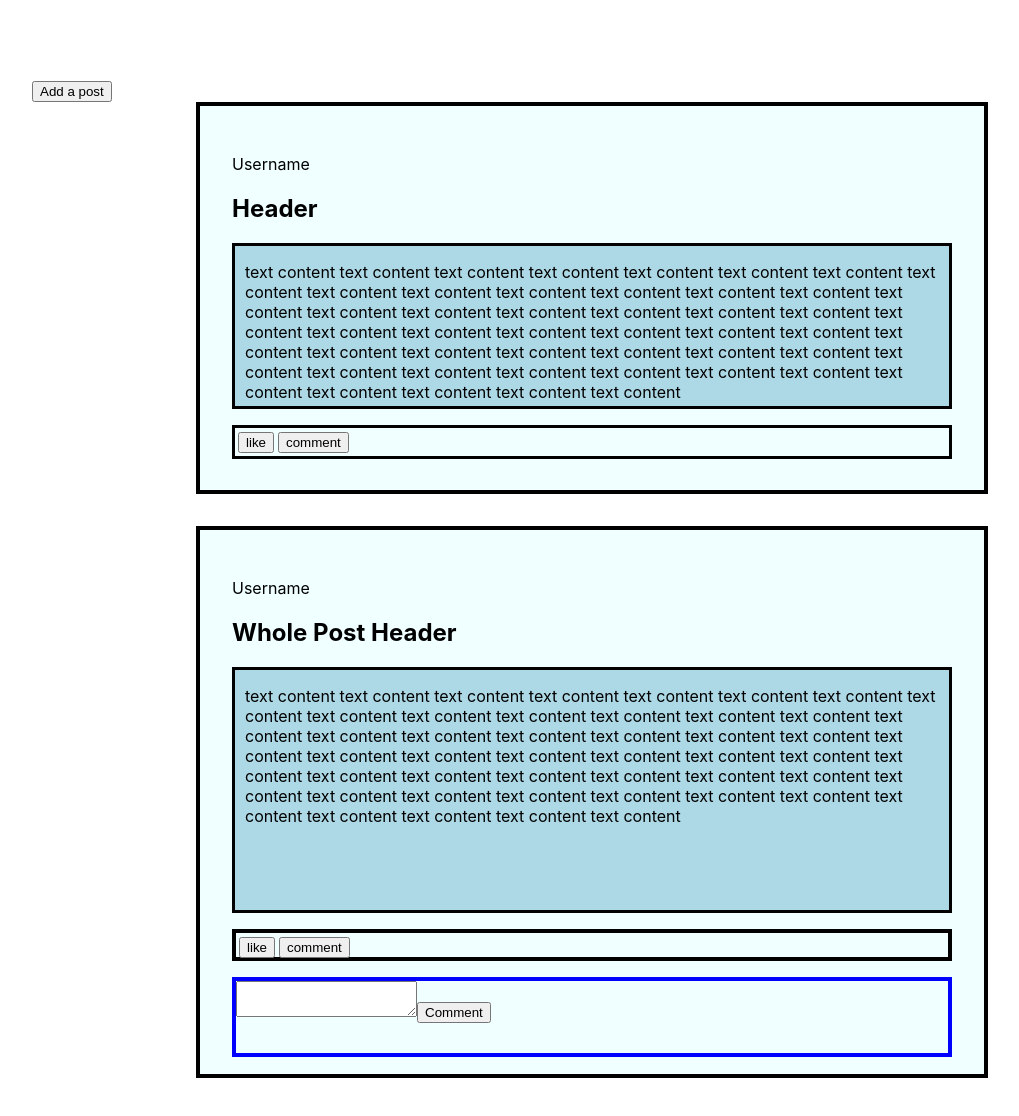
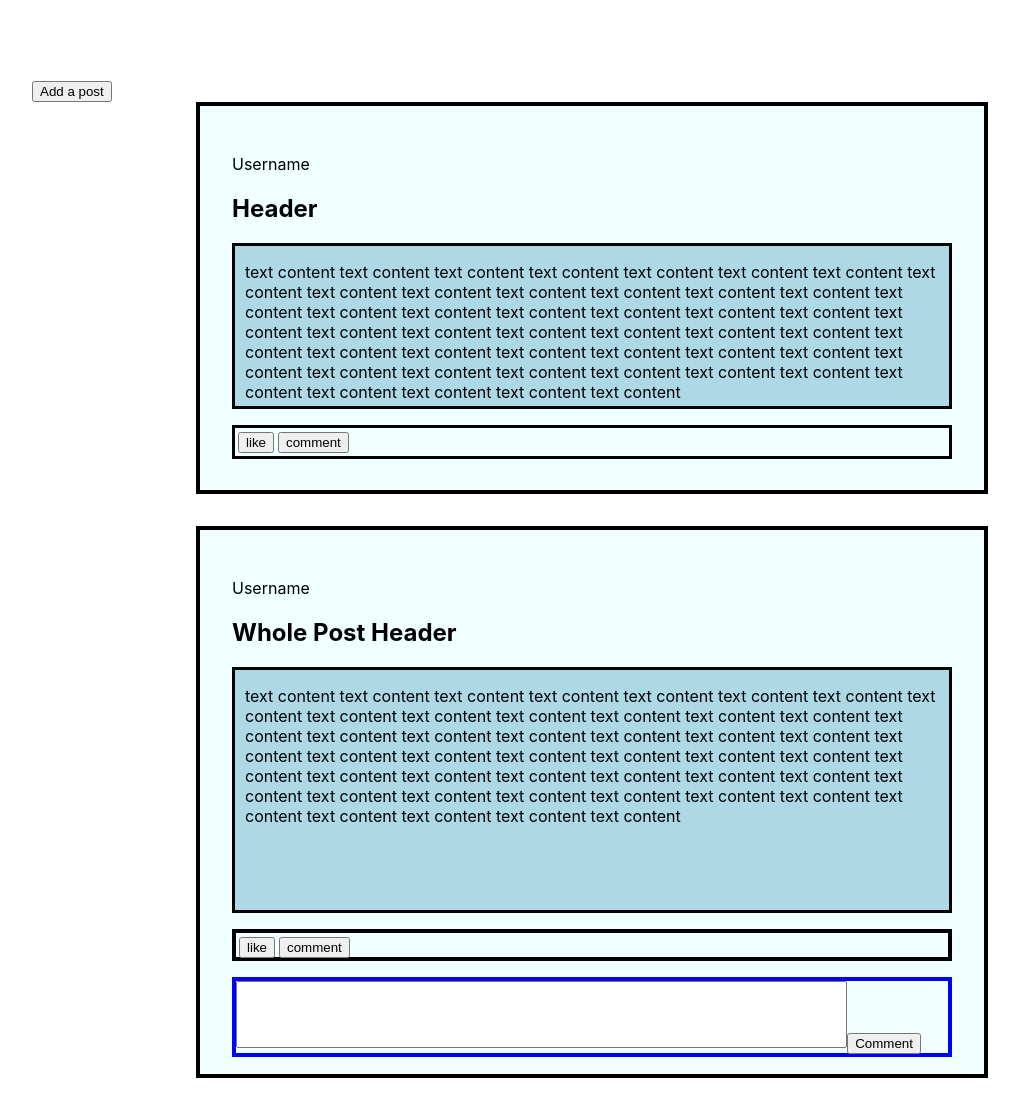
Before and after one commit to jennyton88/reactapp2, a React (Create React App) app in the folder client/: page / in a window 1280 px wide. Shown: the top 1116 px of the page, without its empty margins (48-1067 px from the left). Built offline with nearby package versions, Linux system fonts and the light colour scheme.

Commit message:
textarea for comment section readded

```diff
--- a/client/src/App.css
+++ b/client/src/App.css
@@ -32,7 +32,7 @@ body {
 }
 
 .bottom-content {
-  border: 2 rem;
+  border: 0.3 rem;
   border-style: solid;
   border-color: black;
 }
@@ -79,9 +79,9 @@ body {
   margin-top: 1rem;
 }
 
-/* .whole-post-comment-textarea {
+.whole-post-comment-textarea {
   box-sizing: content-box;
-  height: 60%;
-  width: 95%;
+  height: 85%;
+  width: 85%;
   resize: none;
-} */
+}
```
